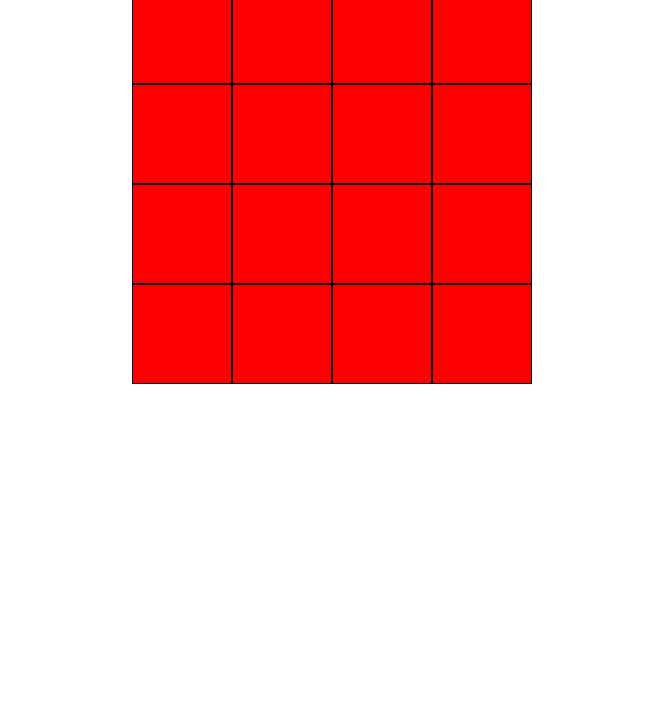
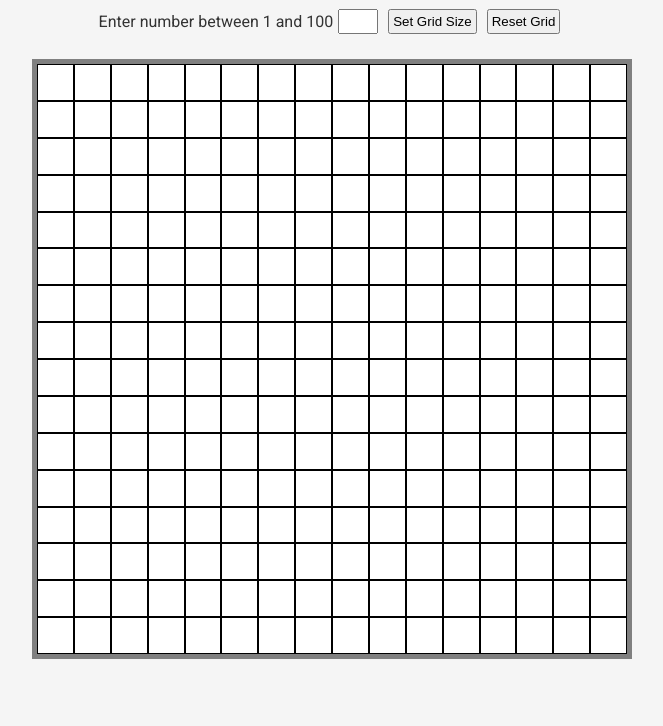
Before and after one commit to barrymac20/etch-a-sketch, a plain HTML site: page index.html in a window 1280 px wide. Shown: the part 74-800 px from the top of the page, without its empty margins (308-971 px from the left). Drawn offline with Linux system fonts and the light colour scheme.

Commit message:
Add a default 16x16 grid using js and CSS Grid. Add input and buttons to change and reset grid size

```diff
--- a/index.html
+++ b/index.html
@@ -12,7 +12,14 @@
     <h1>ETCH - A - SKETCH</h1>
   </header>
 
-  <div class="container"></div>
+  <div class="input">
+    <div>Enter number between 1 and 100</div>
+    <input type="text">
+    <button id="set-grid-size">Set Grid Size</button>
+    <button id="reset-grid-btn">Reset Grid</button>
+  </div>
+
+  <div class="grid"></div>
 
   <script src="script.js"></script>
 </body>
--- a/script.js
+++ b/script.js
@@ -1,10 +1,44 @@
-const gridContainer = document.querySelector('.container');
+//get various elements into variables
+const grid = document.querySelector('.grid');
+const input = document.querySelector('input');
+const setGridSize = document.getElementById('set-grid-size');
+const resetGridBtn = document.getElementById('reset-grid-btn');
 
-console.log(gridContainer)
+//Add event listeners to buttons
+setGridSize.addEventListener('click', changeSize);
+resetGridBtn.addEventListener('click', resetGrid);
 
-for(i=0;i<16;i++) //16 will become a dynamic variable
- {
-  const grid = document.createElement('div');
-  grid.classList.add('grid')
-  gridContainer.appendChild(grid);
+//Function to create initial 16x16 grid by adding divs to DOM
+function createGrid(size){
+  for (var i = 0; i < size*size; ++i) {
+    const column = document.createElement('div'); // create column
+    column.className = 'grid-square';
+    grid.appendChild(column); // append column inside grid
+  }
 }
+
+//Function to change the size of the grid based on input value
+function changeSize() {
+  clearGrid();
+  createGrid(input.value);
+  grid.style.gridTemplateColumns = `repeat(${input.value}, 1fr)`;
+}
+
+//Function to clear all divs which will be called before creating new grid
+function clearGrid() {
+  const gridArray = Array.from(grid.childNodes);
+  gridArray.forEach((element) => {
+    grid.removeChild(element);
+  });
+}
+
+//Function to reset grid back to original 16x16
+function resetGrid() {
+  clearGrid();
+  input.value = '';
+  grid.style.gridTemplateColumns = 'repeat(16, 1fr)';
+  createGrid(16);
+}
+
+//Initial function call
+createGrid(16);
--- a/styles.css
+++ b/styles.css
@@ -8,26 +8,46 @@
 
 body {
   font-family: 'Roboto', sans-serif;
+  color: #333;
+  background: #f5f5f5;
   display: flex;
   flex-direction: column;
   align-items: center;
 }
 
-.container {
-  background-color: red;
-  border: 0px solid black;
+header {
+  margin: 20px;
+}
+
+.input {
   display: flex;
-  flex-wrap:wrap;
-  /* justify-content: space-evenly;
-  align-items:center; */
-  margin: 20px;
-  height: 400px;
-  width: 400px
+  align-items: center;
+}
+
+input {
+  margin: 5px;
+  padding: 3px;;
+  width: 40px;
+  text-align: center;
+}
+
+button {
+  padding: 3px;
+  margin: 5px;
 }
 
 .grid {
-  border: 0.1px solid black;
-  /* background-color: red; */
-  height: 100px;
-  width: 100px
+  background-color: grey;
+  border: gray 5px solid;
+  width: 600px;
+  height: 600px;
+  margin: 20px auto;
+  display: grid;
+  grid-template-columns: repeat(16, 1fr);
 }
+
+.grid-square {
+  background: white;
+  color: #f5f5f5;
+  border: black   0.1px solid;
+}
```
Also changed, not shown: 1 other file.
